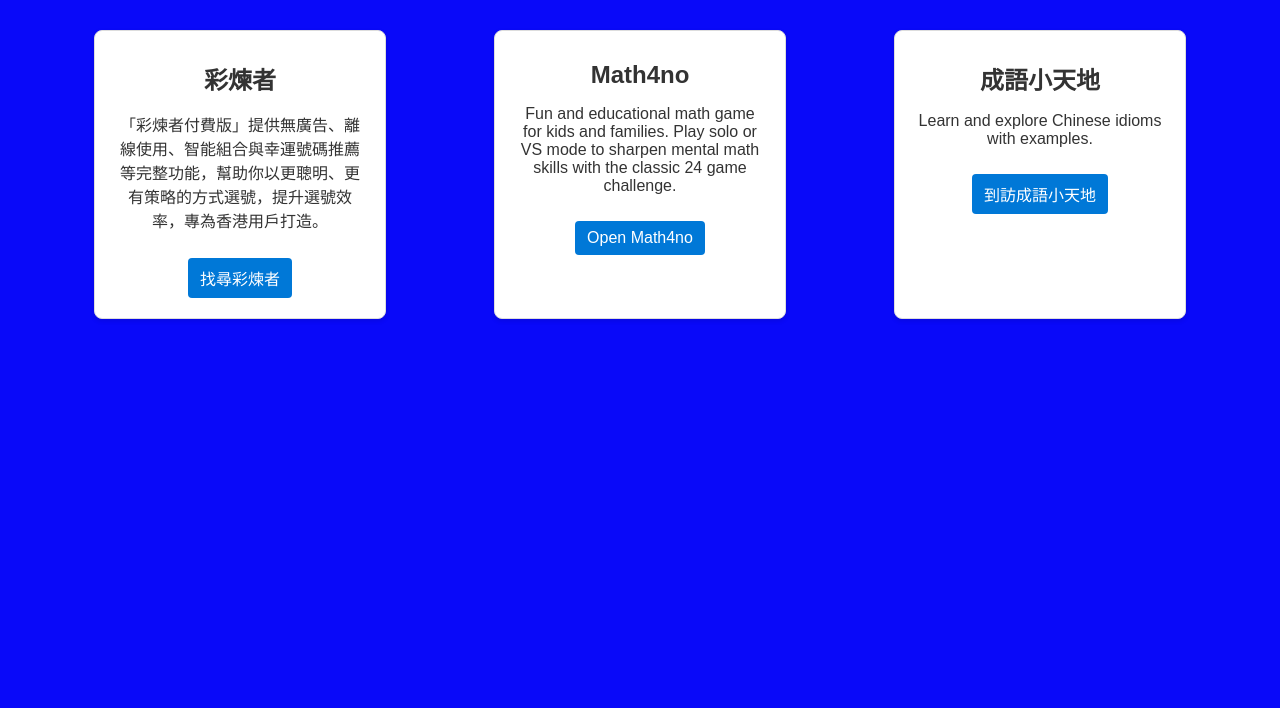
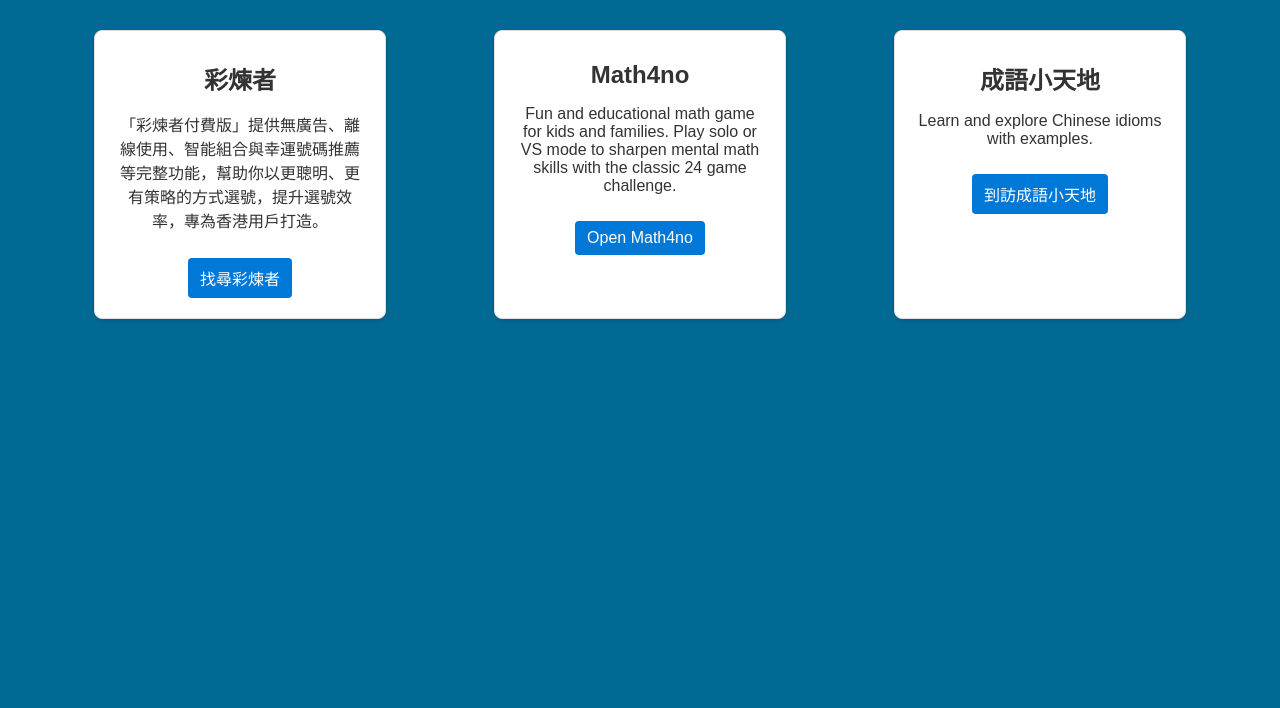
Before and after one commit to ktworkatuk/ktworkatuk.github.io, a plain HTML site: page index.html in a window 1280 px wide. Shown: the part 92-800 px from the top of the page. Drawn offline with Linux system fonts and the light colour scheme.

Commit message:
Update index.html

```diff
--- a/index.html
+++ b/index.html
@@ -7,7 +7,7 @@
     body {
       font-family: Arial, sans-serif;
       margin: 40px;
-      background-color: #0909f9;
+      background-color: #006994;
       color: #333;
     }
     h1 {
```
